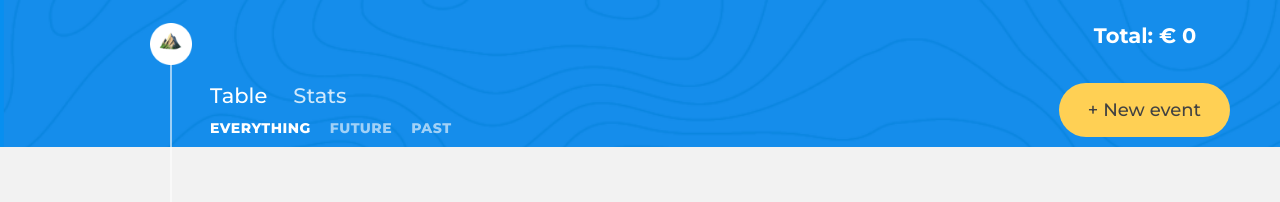
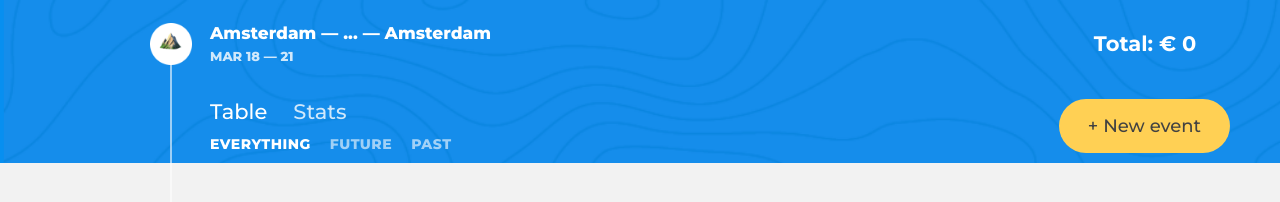
Before and after one commit to KuryakovDen/42634-big-trip-10, a plain HTML site: page public/index.html in a window 1280 px wide. Drawn offline with Linux system fonts and the light colour scheme.

Commit message:
feat: end of layout for page-header

```diff
--- a/src/main.js
+++ b/src/main.js
@@ -33,24 +33,35 @@ const createSiteFilters = () => {
 };
 
 const createBuildForm = () => {
-  return ``;
+  return (``);
 };
 
 const createTripCard = () => {
-  return ``;
+  return (``);
 };
 
 const createInfoRoute = () => {
-  return ``;
-};
+  return (
+    `<div class="trip-info__main">
+      <h1 class="trip-info__title">Amsterdam &mdash; ... &mdash; Amsterdam</h1>
 
-const getTripControls = () => {
-  return document.querySelector(`.trip-controls`);
+      <p class="trip-info__dates">Mar 18&nbsp;&mdash;&nbsp;21</p>
+    </div>`);
 };
 
 const render = (container, template, place = `beforeend`) => {
   container.insertAdjacentHTML(place, template);
 };
 
+const getTripInfo = () => {
+  return document.querySelector('.trip-info');
+};
+
+render(getTripInfo(), createInfoRoute(), `afterbegin`);
+
+const getTripControls = () => {
+  return document.querySelector(`.trip-controls`);
+};
+
 render(getTripControls(), createSiteMenu());
 render(getTripControls(), createSiteFilters());
```
Also changed, not shown: public/index.html (+5 -5 lines).
